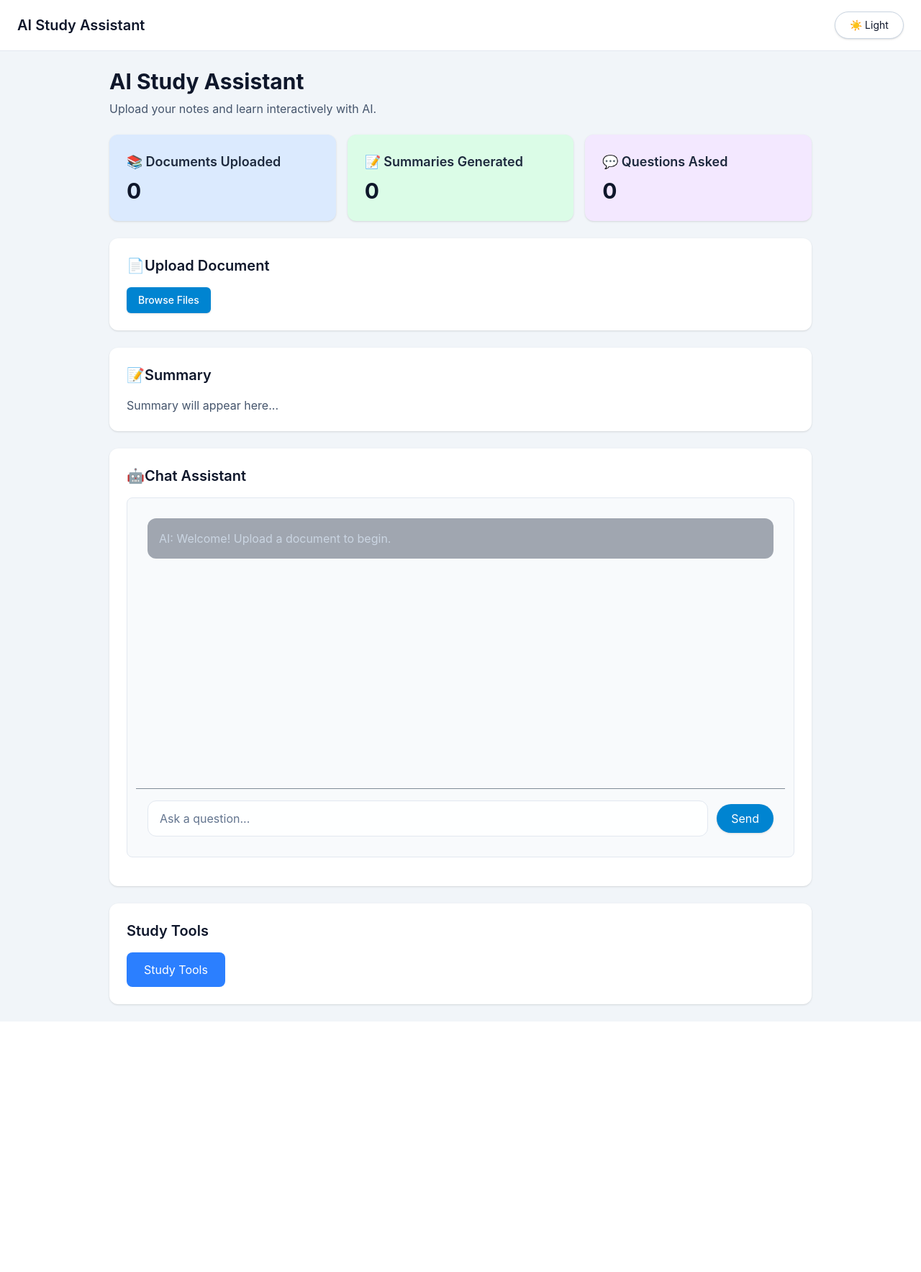
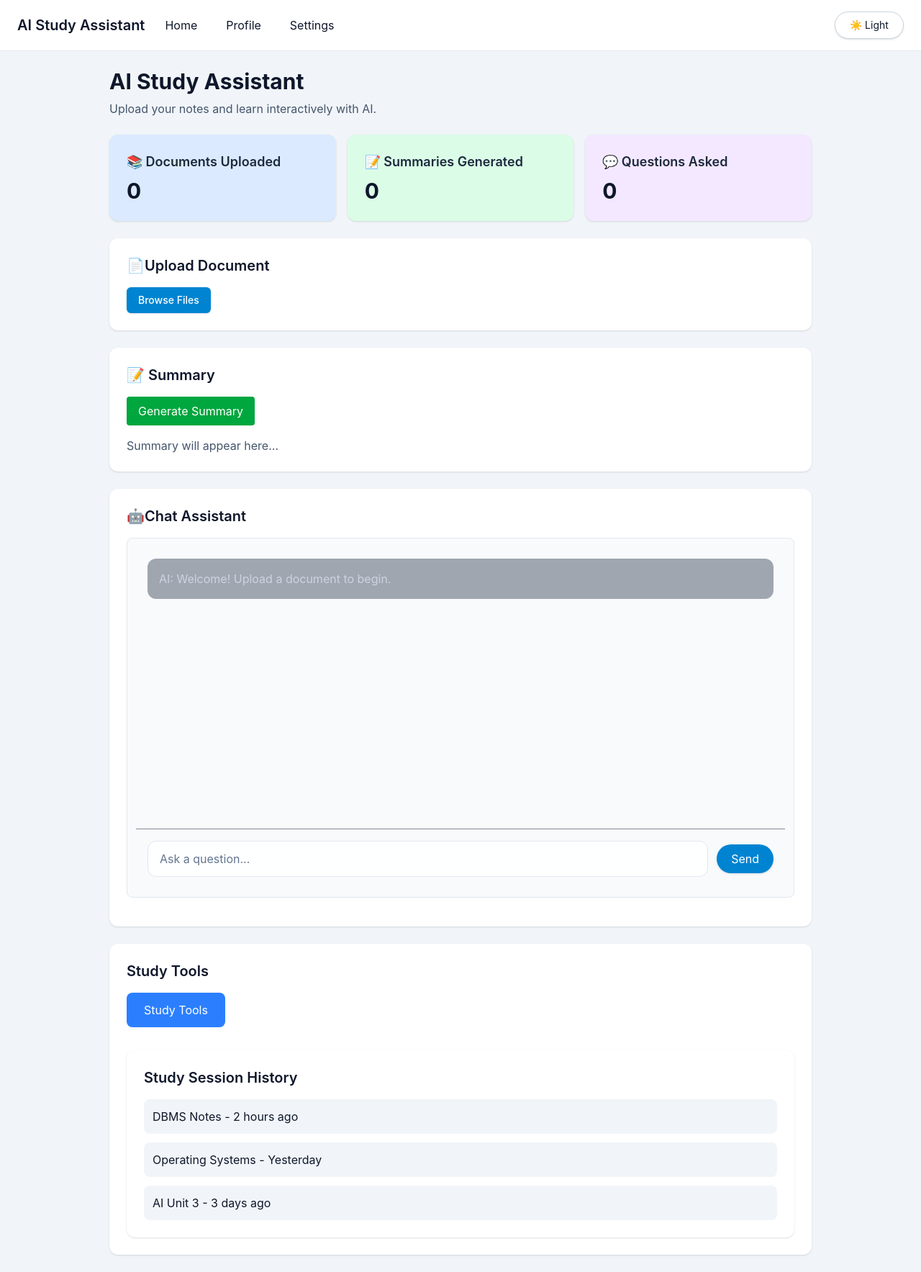
Before and after one commit to ARUN-PS00/ai-study-assistant, a React (Vite) app: page / in a window 1280 px wide. Shown: the whole page at 72% size. Before the commit the page ends 1419 px from the top, so only its background shows below. Built offline with nearby package versions, Linux system fonts and the light colour scheme.

Commit message:
Completed dashboard counters and summary feature

```diff
--- a/src/App.jsx
+++ b/src/App.jsx
@@ -1,5 +1,8 @@
+import Navbar from "./components/Navbar";
 import { useEffect, useState } from "react";
 import Home from "./pages/Home";
+import Profile from "./pages/Profile";
+import Settings from "./pages/Settings";
 
 function App() {
   const [theme, setTheme] = useState(() => {
@@ -8,6 +11,7 @@ function App() {
     }
     return window.localStorage.getItem("theme") || "light";
   });
+  const [currentPage, setCurrentPage] = useState("home");
 
   useEffect(() => {
     document.documentElement.dataset.theme = theme;
@@ -18,7 +22,29 @@ function App() {
     setTheme((current) => (current === "dark" ? "light" : "dark"));
   };
 
-  return <Home theme={theme} onToggleTheme={toggleTheme} />;
+ return (
+  <>
+    <Navbar
+      theme={theme}
+      onToggleTheme={toggleTheme}
+      currentPage={currentPage}
+      setCurrentPage={setCurrentPage}
+    />
+
+    {currentPage === "home" && (
+      <Home
+        theme={theme}
+        onToggleTheme={toggleTheme}
+        currentPage={currentPage}
+        setCurrentPage={setCurrentPage}
+      />
+    )}
+
+    {currentPage === "profile" && <Profile />}
+
+    {currentPage === "settings" && <Settings />}
+  </>
+);
 }
 
 export default App;
--- a/src/components/ChatBox.jsx
+++ b/src/components/ChatBox.jsx
@@ -1,4 +1,4 @@
-function ChatBox({ theme }) {
+function ChatBox({ theme, setQuestionCount }) {
   const containerClass =
     theme === "dark"
       ? "bg-slate-900 text-slate-100 p-6 rounded-xl shadow"
@@ -36,9 +36,14 @@ function ChatBox({ theme }) {
               placeholder="Ask a question..."
               className={inputClass}
             />
-            <button className="rounded-full bg-sky-600 px-5 py-2 text-white shadow-sm transition hover:bg-sky-700 focus:outline-none focus:ring-2 focus:ring-sky-500">
-              Send
-            </button>
+            <button
+  onClick={() => {
+    setQuestionCount((count) => count + 1);
+  }}
+  className="rounded-full bg-sky-600 px-5 py-2 text-white shadow-sm transition hover:bg-sky-700"
+>
+  Send
+</button>
           </div>
         </div>
       </div>
--- a/src/components/FileUpload.jsx
+++ b/src/components/FileUpload.jsx
@@ -2,11 +2,30 @@ import { useState } from "react";
 
 function FileUpload(props) {
   const theme = props.theme || "light";
+  const setDocumentCount = props.setDocumentCount;
   const [file, setFile] = useState(null);
+  const [progress, setProgress] = useState(0);
 
-  const handleFileChange = (e) => {
-    setFile(e.target.files[0]);
-  };
+   const handleFileChange = (e) => {
+  const selectedFile = e.target.files[0];
+
+  if (selectedFile) {
+    setFile(selectedFile);
+    setDocumentCount((count) => count + 1);
+    setProgress(0);
+
+    let value = 0;
+
+    const interval = setInterval(() => {
+      value += 10;
+      setProgress(value);
+
+      if (value >= 100) {
+        clearInterval(interval);
+      }
+    }, 200);
+  }
+};
 
   return (
     <div className={`file-upload p-6 rounded-xl shadow ${theme === 'dark' ? 'bg-slate-900' : 'bg-white'}`}>
@@ -32,6 +51,16 @@ function FileUpload(props) {
           <p className="mt-4 text-green-600">
             Selected: {file.name}
           </p>
+          <div className="mt-4">
+  <p className="mb-2">Uploading... {progress}%</p>
+
+  <div className="w-full bg-slate-300 rounded-full h-4">
+    <div
+      className="bg-green-500 h-4 rounded-full transition-all duration-300"
+      style={{ width: `${progress}%` }}
+    ></div>
+  </div>
+</div>
 
           <p>
             Size: {(file.size / 1024).toFixed(2)} KB
@@ -42,7 +71,10 @@ function FileUpload(props) {
           </p>
 
           <button
-            onClick={() => setFile(null)}
+            onClick={() => {
+  setFile(null);
+  setProgress(0);
+}}
             className="mt-3 bg-red-500 text-white px-3 py-1 rounded"
           >
             Remove File
--- a/src/components/Navbar.jsx
+++ b/src/components/Navbar.jsx
@@ -1,4 +1,10 @@
-export default function Navbar({ theme, onToggleTheme }) {
+
+export default function Navbar({
+  theme,
+  onToggleTheme,
+  currentPage,
+  setCurrentPage,
+}) {
   const buttonClasses =
     theme === "dark"
       ? "theme-switcher inline-flex items-center justify-center rounded-full border border-slate-700 bg-slate-800 px-3 py-2 text-sm text-slate-100 shadow-sm transition hover:bg-slate-700 focus:outline-none focus:ring-2 focus:ring-sky-400"
@@ -11,7 +17,30 @@ export default function Navbar({ theme, onToggleTheme }) {
 
   return (
     <nav className={navClasses}>
-      <h1 className="text-xl font-semibold">AI Study Assistant</h1>
+      <div className="flex items-center gap-4">
+  <h1 className="text-xl font-semibold">AI Study Assistant</h1>
+
+  <button
+    onClick={() => setCurrentPage("home")}
+    className="px-3 py-1 rounded hover:bg-slate-200 dark:hover:bg-slate-700"
+  >
+    Home
+  </button>
+
+  <button
+    onClick={() => setCurrentPage("profile")}
+    className="px-3 py-1 rounded hover:bg-slate-200 dark:hover:bg-slate-700"
+  >
+    Profile
+  </button>
+
+  <button
+    onClick={() => setCurrentPage("settings")}
+    className="px-3 py-1 rounded hover:bg-slate-200 dark:hover:bg-slate-700"
+  >
+    Settings
+  </button>
+</div>
       <button
         type="button"
         onClick={onToggleTheme}
--- /dev/null
+++ b/src/components/StudyHistory.jsx
@@ -0,0 +1,25 @@
+function StudyHistory() {
+  return (
+    <div className="bg-white dark:bg-slate-800 p-6 rounded-xl shadow mt-6">
+      <h2 className="text-xl font-semibold mb-4 text-slate-900 dark:text-white">
+        Study Session History
+      </h2>
+
+      <div className="space-y-3">
+        <div className="bg-slate-100 dark:bg-slate-700 p-3 rounded-lg">
+          DBMS Notes - 2 hours ago
+        </div>
+
+        <div className="bg-slate-100 dark:bg-slate-700 p-3 rounded-lg">
+          Operating Systems - Yesterday
+        </div>
+
+        <div className="bg-slate-100 dark:bg-slate-700 p-3 rounded-lg">
+          AI Unit 3 - 3 days ago
+        </div>
+      </div>
+    </div>
+  );
+}
+
+export default StudyHistory;
--- a/src/components/SummaryBox.jsx
+++ b/src/components/SummaryBox.jsx
@@ -1,4 +1,8 @@
-function SummaryBox({ theme }) {
+import { useState } from "react";
+
+function SummaryBox({ theme, setSummaryCount }) {
+  const [summary, setSummary] = useState("");
+
   const containerClass =
     theme === "dark"
       ? "bg-slate-900 text-slate-100 p-6 rounded-xl shadow"
@@ -7,11 +11,24 @@ function SummaryBox({ theme }) {
   return (
     <div className={containerClass}>
       <h2 className="text-xl font-semibold mb-4">
-        📝Summary
+        📝 Summary
       </h2>
 
+      <button
+  onClick={() => {
+    setSummary(
+      "This document discusses important concepts and key topics for study."
+    );
+
+    setSummaryCount((count) => count + 1);
+  }}
+  className="bg-green-600 text-white px-4 py-2 rounded mb-4"
+>
+  Generate Summary
+</button>
+
       <p className={theme === "dark" ? "text-slate-300" : "text-slate-600"}>
-        Summary will appear here...
+        {summary || "Summary will appear here..."}
       </p>
     </div>
   );
--- a/src/pages/Home.jsx
+++ b/src/pages/Home.jsx
@@ -1,10 +1,18 @@
-import Navbar from "../components/Navbar";
+import StudyHistory from "../components/StudyHistory";
 import FileUpload from "../components/FileUpload";
 import SummaryBox from "../components/SummaryBox";
 import ChatBox from "../components/ChatBox";
 import { useState } from "react";
 
-function Home({ theme, onToggleTheme }) {
+function Home({
+  theme,
+  onToggleTheme,
+  currentPage,
+  setCurrentPage,
+}) {
+  const [documentCount, setDocumentCount] = useState(0);
+  const [summaryCount, setSummaryCount] = useState(0);
+  const [questionCount, setQuestionCount] = useState(0);
   const [showTools, setShowTools] = useState(false);
   return (
     <div
@@ -14,7 +22,7 @@ function Home({ theme, onToggleTheme }) {
           : "min-h-screen bg-slate-100 text-slate-900"
       }
     >
-      <Navbar theme={theme} onToggleTheme={onToggleTheme} />
+
 
       <div className="max-w-5xl mx-auto p-6 space-y-6">
         <div>
@@ -30,7 +38,7 @@ function Home({ theme, onToggleTheme }) {
   📚 Documents Uploaded
 </h3>
     <p className="text-3xl font-bold mt-2 text-slate-900 dark:text-white">
-  0
+  {documentCount}
 </p>
   </div>
 
@@ -39,7 +47,7 @@ function Home({ theme, onToggleTheme }) {
       📝 Summaries Generated
     </h3>
     <p className="text-3xl font-bold mt-2 text-slate-900 dark:text-white">
-  0
+  {summaryCount}
 </p>
   </div>
 
@@ -48,13 +56,22 @@ function Home({ theme, onToggleTheme }) {
   💬 Questions Asked
 </h3>
     <p className="text-3xl font-bold mt-2 text-slate-900 dark:text-white">
-  0
+  {questionCount}
 </p>
   </div>
 </section>
-        <FileUpload theme={theme} />
-        <SummaryBox theme={theme} />
-        <ChatBox theme={theme} />
+        <FileUpload
+  theme={theme}
+  setDocumentCount={setDocumentCount}
+/>
+        <SummaryBox
+  theme={theme}
+  setSummaryCount={setSummaryCount}
+/>
+        <ChatBox
+  theme={theme}
+  setQuestionCount={setQuestionCount}
+/>
         <div className="bg-white dark:bg-slate-800 p-6 rounded-xl shadow mt-6 text-slate-900 dark:text-white">
           <h2 className="text-xl font-semibold mb-4 text-slate-900 dark:text-white">
   Study Tools
@@ -103,7 +120,9 @@ function Home({ theme, onToggleTheme }) {
     </button>
 
   </div>
+
 )}
+<StudyHistory />
 
 </div>
 </div>
--- /dev/null
+++ b/src/pages/Profile.jsx
@@ -0,0 +1,39 @@
+function Profile() {
+  return (
+    <div className="p-6">
+      <div className="bg-white dark:bg-slate-800 p-6 rounded-xl shadow">
+
+        <h1 className="text-2xl font-bold text-slate-900 dark:text-white mb-4">
+          Profile
+        </h1>
+
+        <div className="space-y-3">
+
+          <p className="text-slate-900 dark:text-white">
+            Name: Elsa Jojo
+          </p>
+
+          <p className="text-slate-900 dark:text-white">
+            Email: elsa@example.com
+          </p>
+
+          <p className="text-slate-900 dark:text-white">
+            Documents Uploaded: 5
+          </p>
+
+          <p className="text-slate-900 dark:text-white">
+            Summaries Generated: 12
+          </p>
+
+          <p className="text-slate-900 dark:text-white">
+            Questions Asked: 34
+          </p>
+
+        </div>
+
+      </div>
+    </div>
+  );
+}
+
+export default Profile;
--- /dev/null
+++ b/src/pages/Settings.jsx
@@ -0,0 +1,31 @@
+function Settings() {
+  return (
+    <div className="p-6">
+      <div className="bg-white dark:bg-slate-800 p-6 rounded-xl shadow">
+
+        <h1 className="text-2xl font-bold text-slate-900 dark:text-white mb-4">
+          Settings
+        </h1>
+
+        <div className="space-y-3">
+
+          <p className="text-slate-900 dark:text-white">
+            Theme: Dark Mode
+          </p>
+
+          <p className="text-slate-900 dark:text-white">
+            Notifications: On
+          </p>
+
+          <p className="text-slate-900 dark:text-white">
+            Language: English
+          </p>
+s
+        </div>
+
+      </div>
+    </div>
+  );
+}
+
+export default Settings;
```
